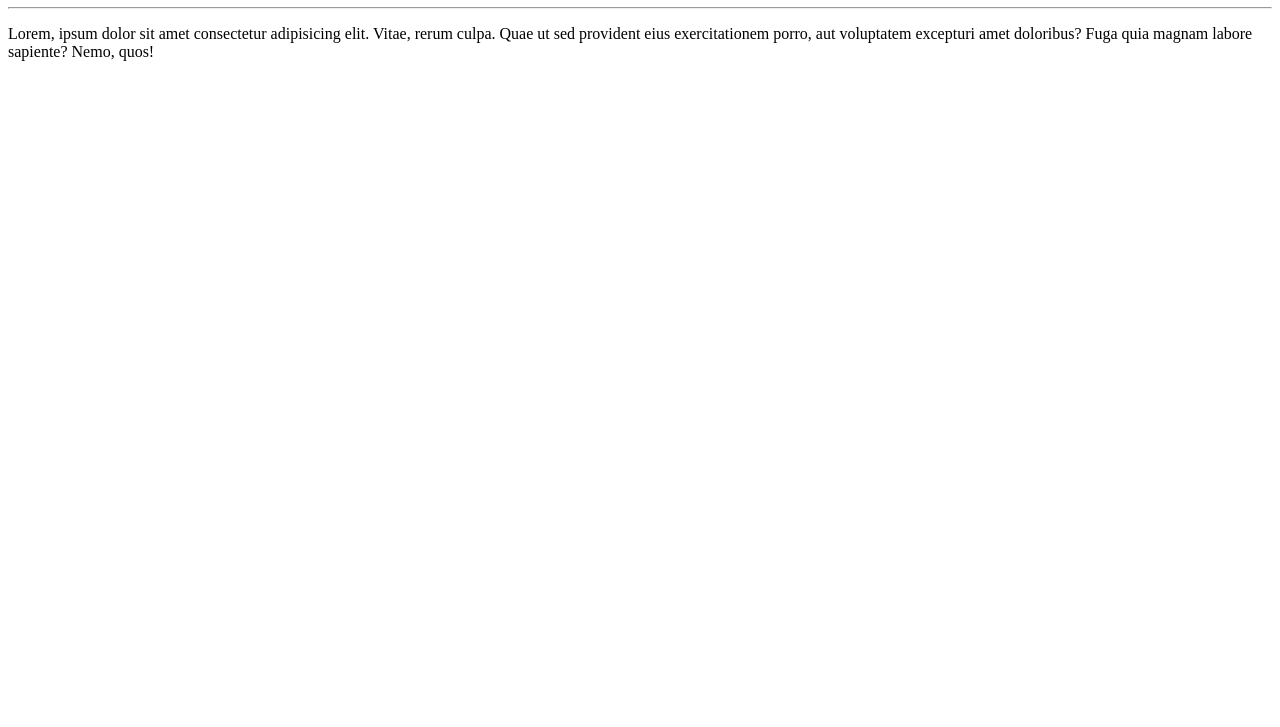
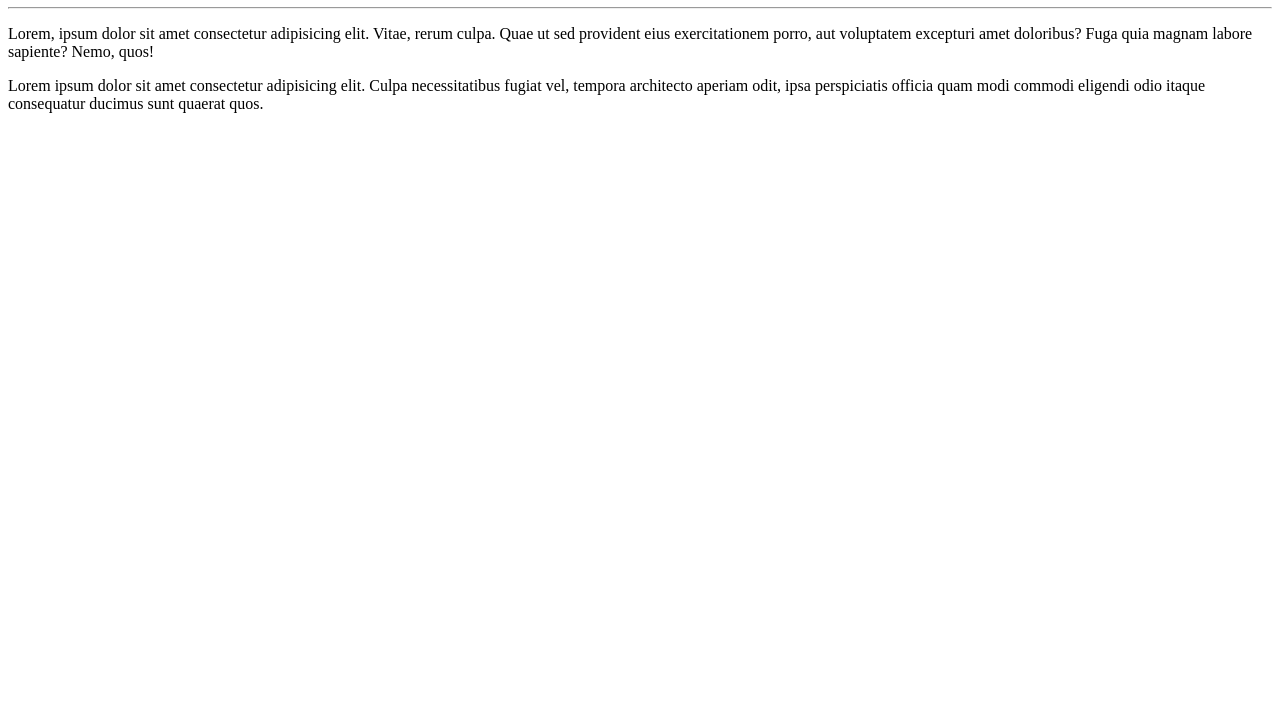
Before and after one commit to Vicdomingos/Ola-mundo, a plain HTML site: page site-exemplo/index.html in a window 1280 px wide. Shown: the part 73-800 px from the top of the page. Drawn offline with Linux system fonts and the light colour scheme.

Commit message:
Adicionei um parágrafo

```diff
--- a/site-exemplo/index.html
+++ b/site-exemplo/index.html
@@ -9,6 +9,7 @@
     <h1>Olá mundo</h1>
     <hr>
     <p>Lorem, ipsum dolor sit amet consectetur adipisicing elit. Vitae, rerum culpa. Quae ut sed provident eius exercitationem porro, aut voluptatem excepturi amet doloribus? Fuga quia magnam labore sapiente? Nemo, quos!</p>
+    <p>Lorem ipsum dolor sit amet consectetur adipisicing elit. Culpa necessitatibus fugiat vel, tempora architecto aperiam odit, ipsa perspiciatis officia quam modi commodi eligendi odio itaque consequatur ducimus sunt quaerat quos.</p>
 
 </body>
 </html>
```
